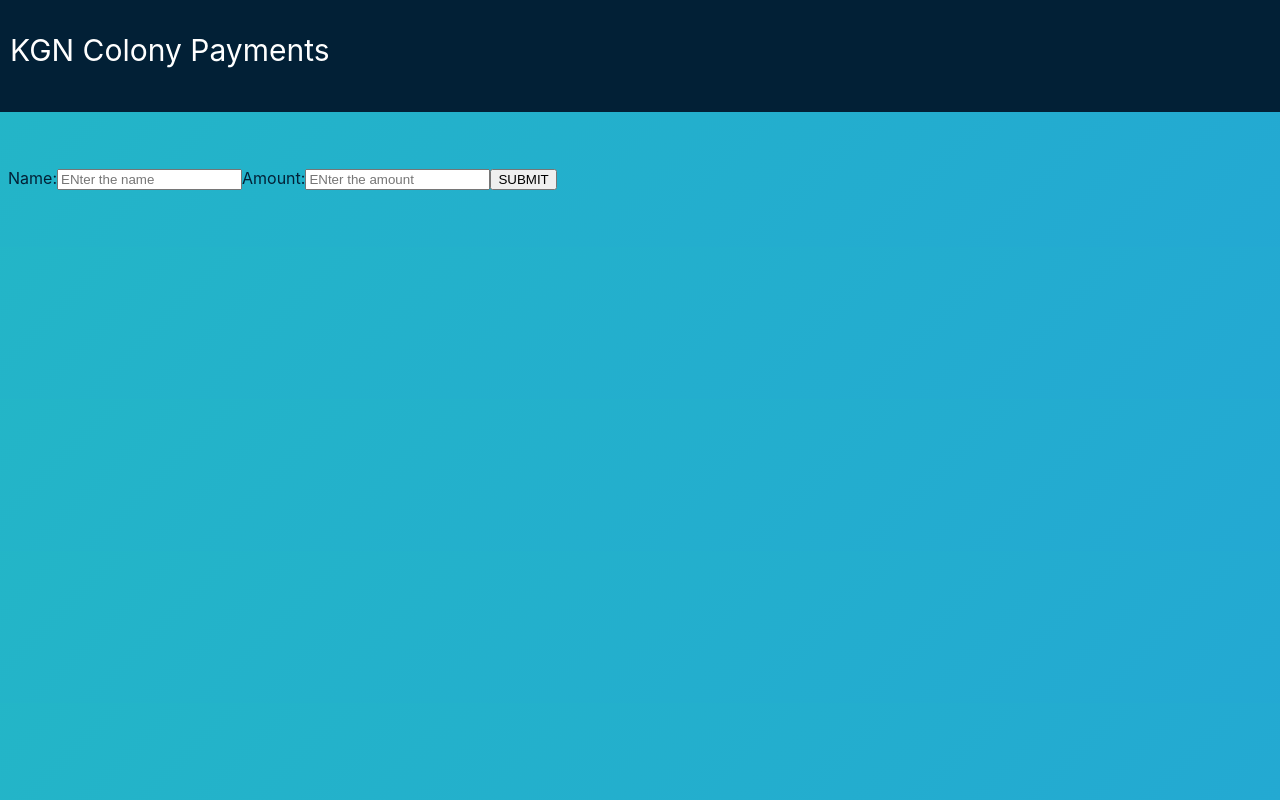
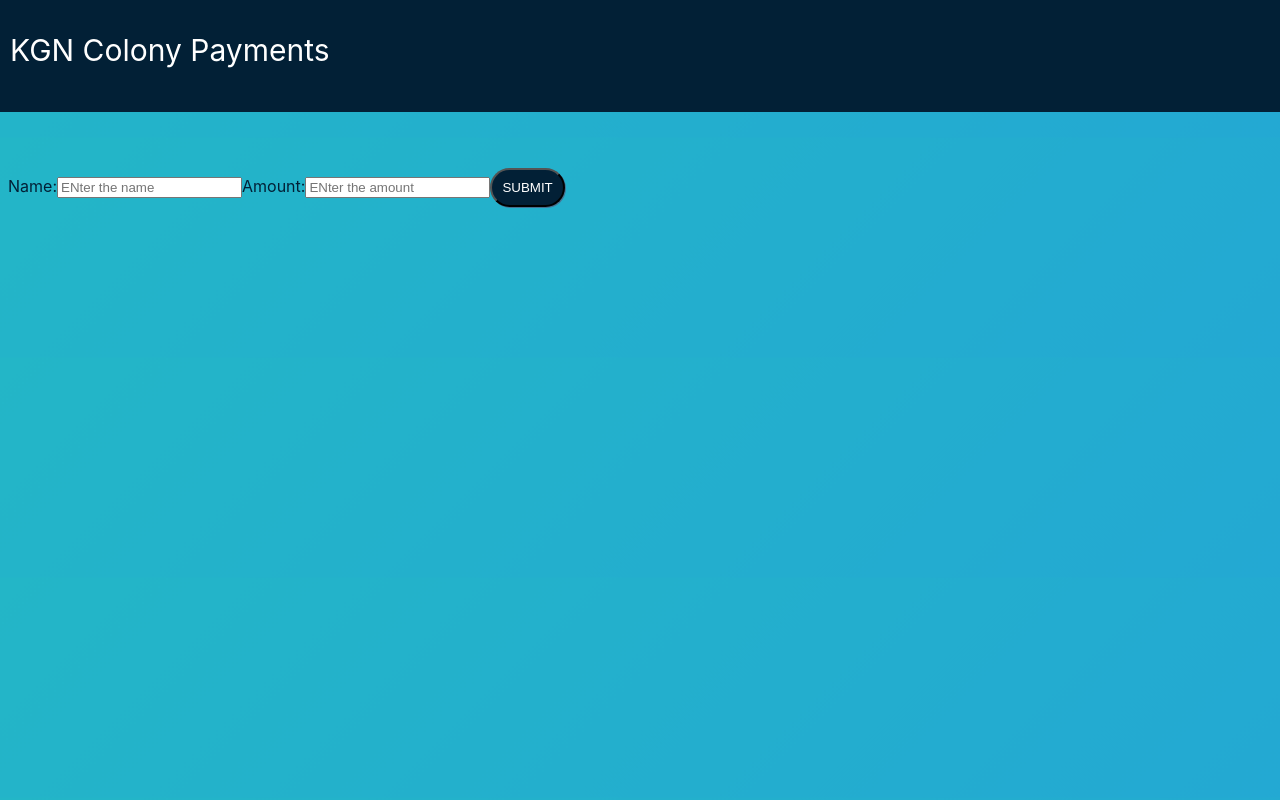
Before and after one commit to SikindarMirza/Payment-app, a React (Create React App) app: page / in a window 1280 px wide. Built offline with nearby package versions, Linux system fonts and the light colour scheme.

Commit message:
Sikindar | Added the styles for buttons

```diff
--- a/src/App.js
+++ b/src/App.js
@@ -17,7 +17,6 @@ class App extends Component {
 
     this._handleName = this._handleName.bind(this);
     this._handleAmount = this._handleAmount.bind(this);
-
 
   }
   _handleName(e) {
@@ -52,7 +51,7 @@ class App extends Component {
             Amount:
             <input type="number" placeholder="ENter the amount" value={this.state.amount} onChange={this._handleAmount}></input>
           </label>
-          <button onClick={e => { this.setState({ submit: !this.state.submit }) }}>SUBMIT</button>
+          <button className="submit" onClick={e => { this.setState({ submit: !this.state.submit }) }}>SUBMIT</button>
         </div>
         {this.state.submit ? <Table name={this.state.name} receiptId={this.state.receiptId} amount={this.state.amount} date={this.state.date} /> : ''}
       </div>
--- a/src/Print.js
+++ b/src/Print.js
@@ -37,7 +37,8 @@ class Table extends Component {
 
     render() {
         return (
-            <ReactTable className="table"
+            <ReactTable style={{border: '2px solid #022036'}}
+            className="table"
                 data={this.setData()}
                 columns={this.setColumns()}
                 showPagination={false}
@@ -58,7 +59,7 @@ export default class Print extends React.Component {
                     <Table {...this.props} />
                 </div>
                 <ReactToPrint
-                    trigger={() => <a href="#">Print this out!</a>}
+                    trigger={() => <a href="#" className="print">Print this out!</a>}
                     content={() => this.componentRef}
                 />
             </div>
--- a/src/index.css
+++ b/src/index.css
@@ -51,9 +51,17 @@ code {
   position: relative;
 }
 
-/* .receipt {
-  width: 10px;
-  display:inline;
-  position: relative;
-  top: 1rem;
-} */
+.print, .submit{
+  text-decoration: none;
+  box-shadow: 1px 1px #467292;
+  color: #fff;
+  padding: 10px;
+  border-radius: 20px;
+  background: #022036;
+}
+
+.print:hover, .submit:hover {
+  background: #467292;
+  box-shadow: 1px 1px #022036;
+
+}
```
